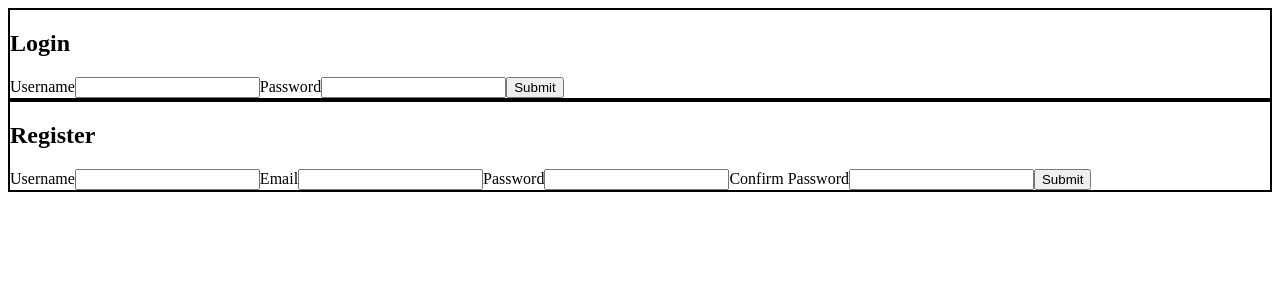
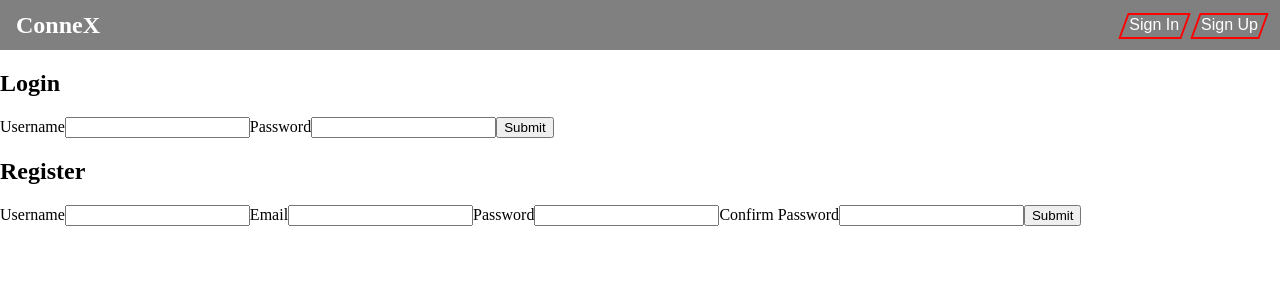
Before and after one commit to Kevin9W/connex-frontend, a React (Create React App) app: page /register in a window 1280 px wide. Shown: the top 300 px of the page. Built offline with nearby package versions, Linux system fonts and the light colour scheme.

Commit message:
Makes header and styling for it

```diff
--- a/src/App.js
+++ b/src/App.js
@@ -1,7 +1,10 @@
 import React, { Component } from 'react';
 import { Helmet } from "react-helmet";
+import { Route,Switch } from "react-router-dom";
+import styles from './styles/App.module.css'
 import Register from './components/Register'
 import Login from './components/Login'
+import Header from './components/Header';
 
 export default class App extends Component{
   state = {
@@ -19,13 +22,21 @@ export default class App extends Component{
   };
   render() {
     return (
-      <div className="app">
+      <div className={styles.app}>
         <Helmet>
           <title>ConneX</title>
           <meta name="description" content="Discover if your favorite influencer is on another platform. Connect all your platforms as an influencer in a single spot. ConneX aims to make influencer discoverability across the disparate streaming and social media services easy with one site." />
         </Helmet>
-        <Login setCurrentUser={this.setCurrentUser}/>
-        <Register />
+        <Header/>
+        <Switch>
+          <div className={styles.content}>
+            <Route exact path="/register"
+              render={props => <Login{...props} setCurrentUser={this.setCurrentUser}/>}
+            />
+            <Register />
+          </div>
+        </Switch>
+
       </div>
     );
   }
--- /dev/null
+++ b/src/components/Header.js
@@ -0,0 +1,27 @@
+import React, { Component } from 'react'
+import {Link} from 'react-router-dom'
+import styles from "../styles/Header.module.css";
+
+export default class Header extends Component {
+  render() {
+    return (
+      <nav className={styles.top_nav}>
+        <div className={styles.home}>
+          <Link>
+            <h2 className={styles.home_button}>ConneX</h2>
+          </Link>
+        </div>
+        <div className={styles.nav_buttons}>
+          <button className={styles.button}>
+            Sign In
+          </button>
+        </div>
+        <div>
+          <button className={styles.button}>
+            Sign Up
+          </button>
+        </div>
+      </nav>
+    )
+  }
+}
--- a/src/components/Login.js
+++ b/src/components/Login.js
@@ -23,7 +23,7 @@ export default class Login extends Component {
 
   render() {
     return (
-      <form onSubmit={this.handleSubmit} style={{ border: "solid black 2px" }}>
+      <form onSubmit={this.handleSubmit}>
         <h2>Login</h2>
         <label>Username</label>
         <input name="user_login" value={this.state.user_login} onChange={this.handleChange}></input>
--- a/src/components/Register.js
+++ b/src/components/Register.js
@@ -25,7 +25,7 @@ export default class Register extends Component {
 
   render() {
     return (
-      <form onSubmit={this.handleSubmit} style={{border:"solid black 2px"}}>
+      <form onSubmit={this.handleSubmit}>
       <h2>Register</h2>
         <label>Username</label>
         <input name="user_login" value={this.state.user_login} onChange={this.handleChange}></input>
--- a/src/index.js
+++ b/src/index.js
@@ -1,9 +1,10 @@
 import React from 'react';
 import ReactDOM from 'react-dom';
+import { BrowserRouter as Router } from "react-router-dom";
 import App from './App';
 import * as serviceWorker from './serviceWorker';
 
-ReactDOM.render(<App />, document.getElementById('root'));
+ReactDOM.render(<Router><App /></Router>, document.getElementById('root'));
 
 // If you want your app to work offline and load faster, you can change
 // unregister() to register() below. Note this comes with some pitfalls.
--- /dev/null
+++ b/src/styles/App.module.css
@@ -0,0 +1,11 @@
+body{
+  margin:0px;
+}
+.app{
+  display:grid;
+  grid-template-rows: 50px auto;
+  grid-template-columns: ;
+}
+.content{
+  grid-area: 2/1/3/2;
+}
--- /dev/null
+++ b/src/styles/Header.module.css
@@ -0,0 +1,52 @@
+.top_nav{
+  grid-area:1/1/2/2;
+  display: flex;
+  margin: 0px;
+  padding: 0em 1em;
+  align-items: center;
+  background-color:#808080;
+}
+.home_button{
+  display: inline-block;
+  border: none;
+  color: #ffffff;
+  text-decoration: none;
+}
+.nav_buttons{
+  margin:10px;
+  margin-left: auto;
+}
+.button {
+  display: inline-block;
+  border: none;
+  background-color: #808080;
+  text-decoration: none;
+  position:relative;
+  z-index: 0;
+  color: #ffffff;
+  font-size: 1em;
+  cursor: pointer;
+  text-align: center;
+  -webkit-appearance: none;
+  -moz-appearance: none;
+}
+.button::before{
+  position: absolute;
+  top: -2px;
+  left: 0;
+  right: 0;
+  bottom: 0;
+  content: "";
+  width: 95%;
+  height: 110%;
+  border:red 2px solid;
+  transition: .2s;
+  transform: skew(-20deg);
+  -webkit-transform: skew(-20deg);
+  -moz-transform: skew(-20deg);
+  -ms-transform: skew(-20deg);
+}
+.button:hover::before{
+  border:gold 2px solid;
+
+}
```
